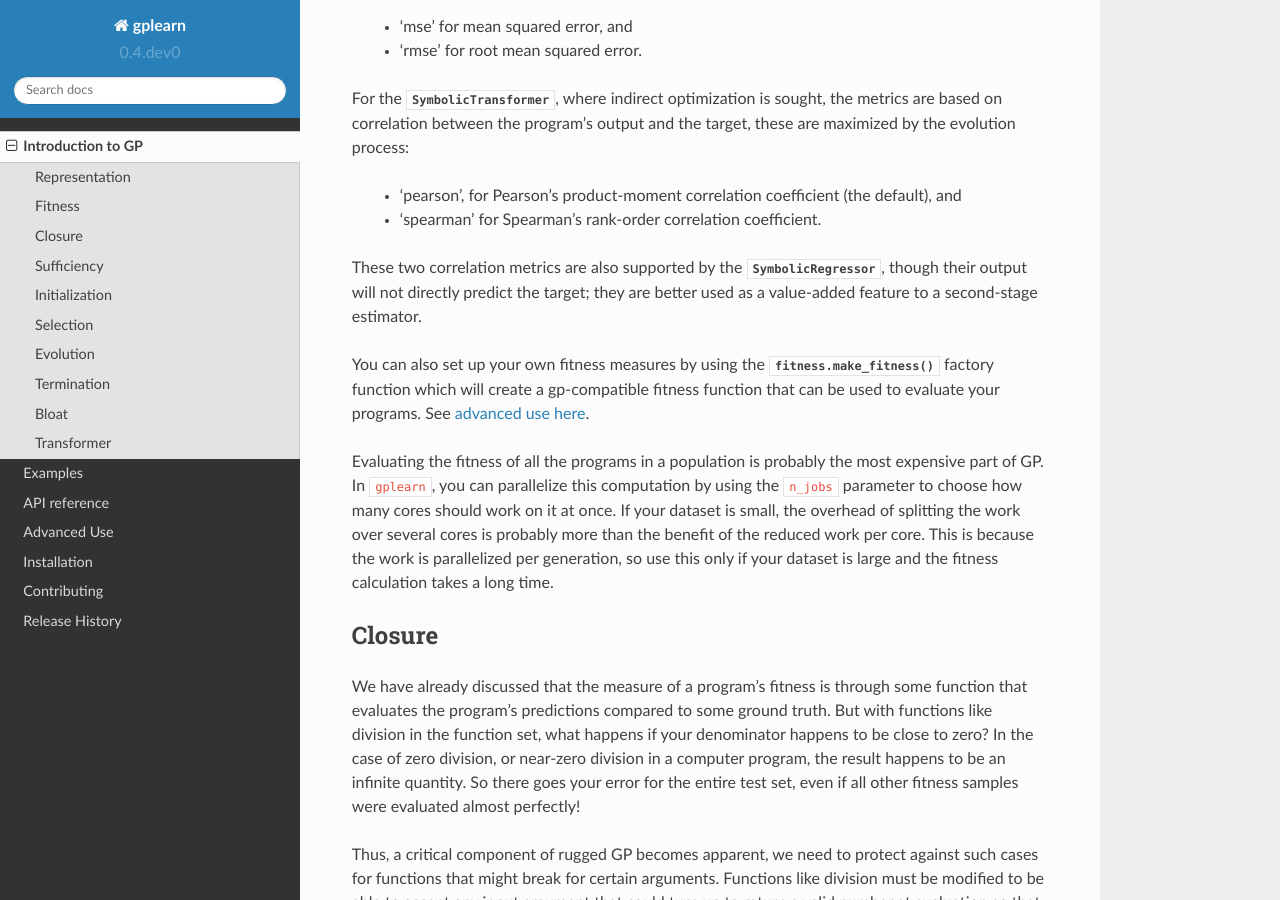
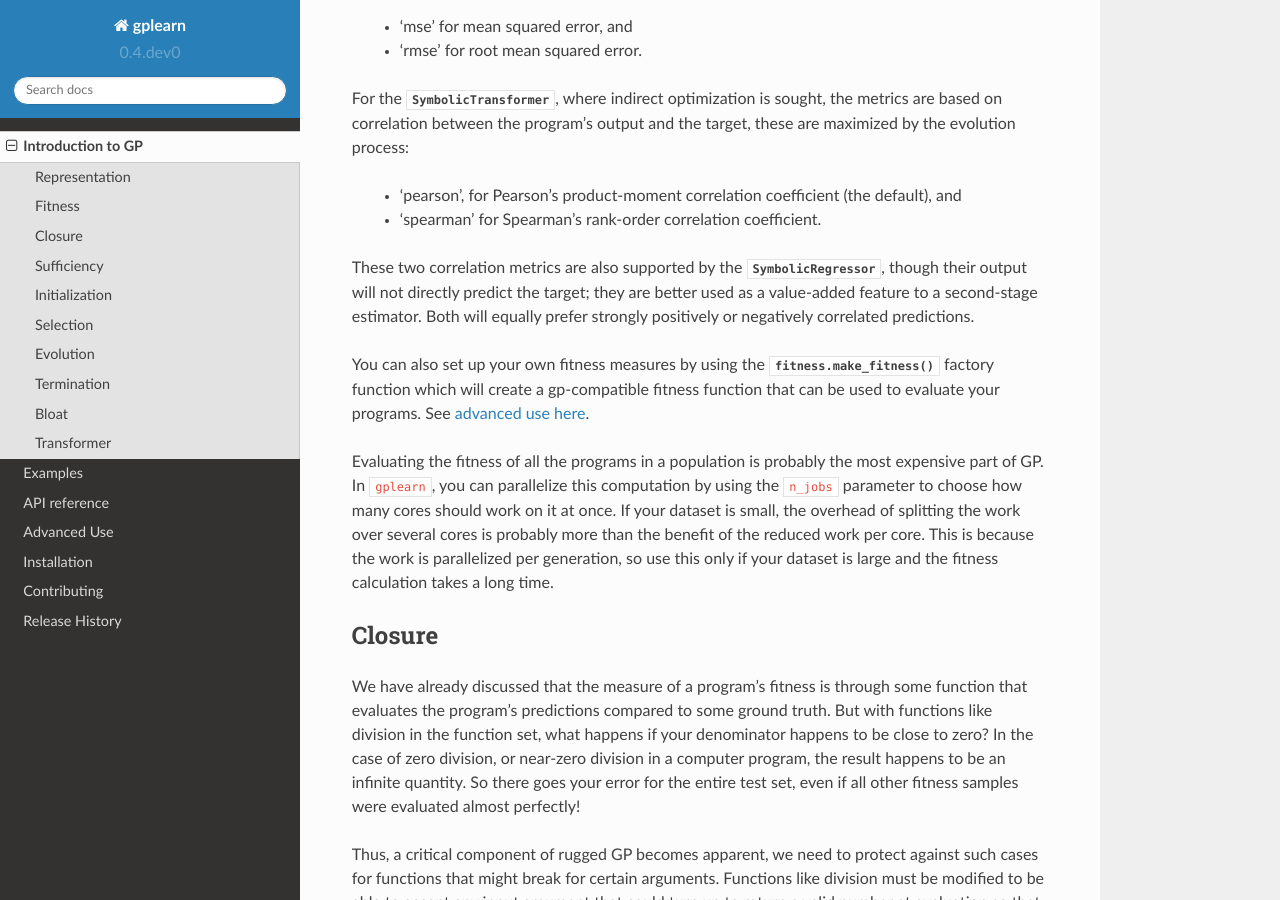
Before and after one commit to trevorstephens/gplearn, a Sphinx documentation site: the page built from doc/intro.rst, in a window 1280 px wide and 900 px high, scrolled down 4014 px. Built offline with Sphinx 7.4.7 and the Read the Docs theme 2.0.0, drawn with Linux system fonts in a browser that asks for light colours.

Commit message:
update docs

```diff
--- a/doc/intro.rst
+++ b/doc/intro.rst
@@ -205,7 +205,8 @@ target, these are maximized by the evolution process:
 These two correlation metrics are also supported by the
 :class:`SymbolicRegressor`, though their output will not directly predict the
 target; they are better used as a value-added feature to a second-stage
-estimator.
+estimator. Both will equally prefer strongly positively or negatively
+correlated predictions.
 
 .. currentmodule:: gplearn
 
```
